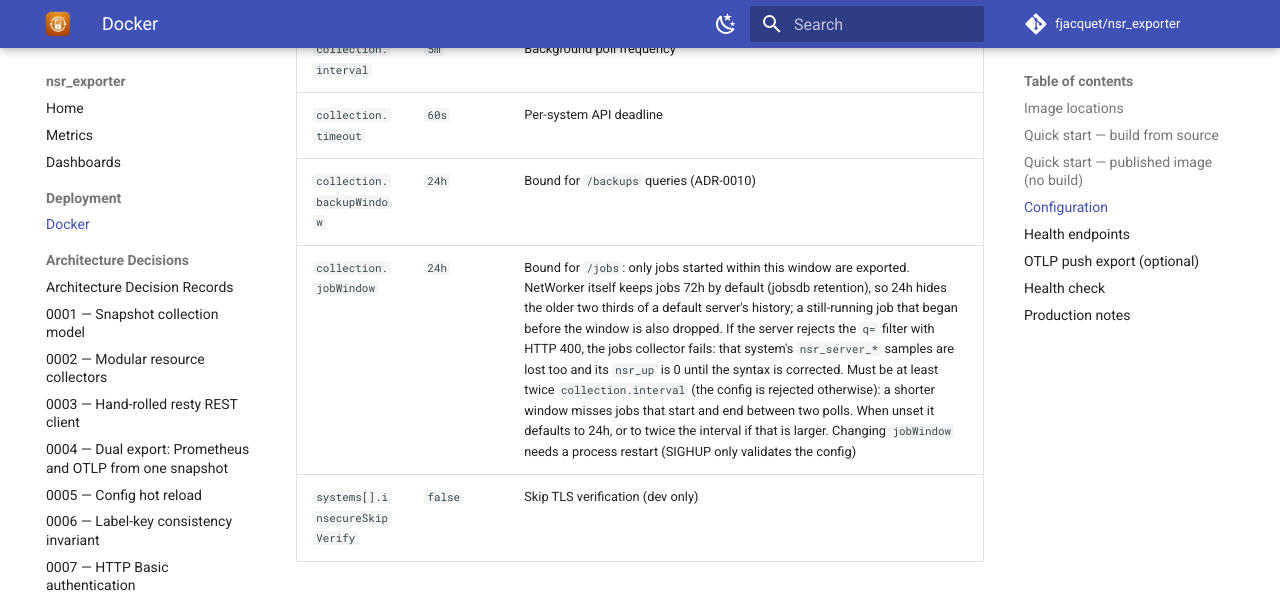
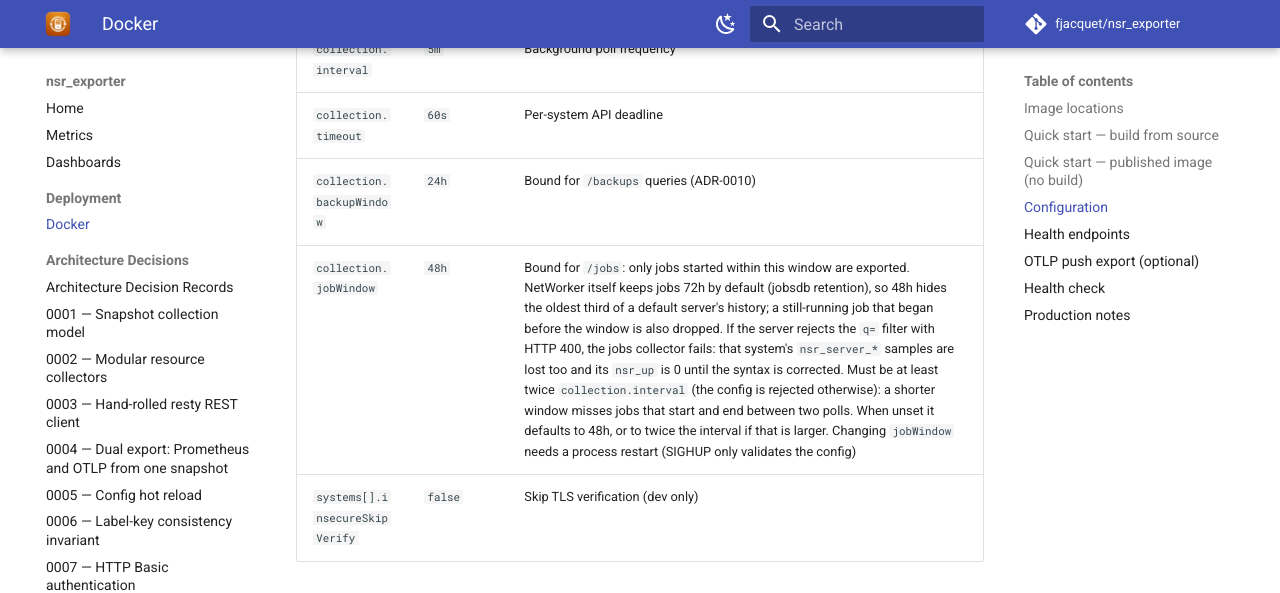
Before and after one commit to fjacquet/nsr_exporter, an MkDocs documentation site: the page built from docs/deployment/docker.md, in a window 1280 px wide and 900 px high, scrolled down 1347 px. Shown: the top 593 px of the window. Built offline with MkDocs 1.6.1 and Material for MkDocs 9.7.7, drawn with Linux system fonts in a browser that asks for light colours; comment, search, counter and statistics services are not loaded.

Commit message:
fix(config): default jobWindow to 48h so staleness options stay reachable
With a 24h window the "Stale Clients" panel could never trigger for its
24/36/48h options and "Last Backup Age by Job" lost jobs older than a day.
48h keeps the 24h and 36h options meaningful and measures 15.7 MB for 5,000
clients and 50,000 jobs, under the 20 MB cap. The 48h dashboard option is
removed since an SLA at or above jobWindow cannot trigger.

Adds config.DefaultJobWindow, used by the scale test instead of a hardcoded 24h.

Co-Authored-By: Claude Sonnet 5.5 <noreply@anthropic.com>
Claude-Session: https://claude.ai/code/session_0148C11U36sWUWoxYbo8BJTT

```diff
--- a/config.demo.yaml
+++ b/config.demo.yaml
@@ -12,7 +12,7 @@ collection:
   interval: "30s"     # snappy refresh for the demo
   timeout: "10s"
   backupWindow: "24h"
-  jobWindow: "24h"
+  jobWindow: "48h"
 systems:
   - name: nsr-demo
     host: "http://mocknw:9090"   # bundled mock; client appends the /nwrestapi/v3/global base path
--- a/config.yaml
+++ b/config.yaml
@@ -12,7 +12,7 @@ collection:
   interval: "5m"      # background poll frequency
   timeout: "60s"      # per-system API deadline
   backupWindow: "24h" # sizing: only fetch /backups save sets newer than this (ADR-0010)
-  jobWindow: "24h"    # only export /jobs started within this window (NetWorker keeps 72h by default)
+  jobWindow: "48h"    # only export /jobs started within this window (NetWorker keeps 72h by default); at least 2x interval
 systems:
   - name: nsr-prod-01
     host: "https://networker-prod-01.local:9090"   # 9090 = NetWorker REST API port
--- a/docs/deployment/docker.md
+++ b/docs/deployment/docker.md
@@ -54,7 +54,7 @@ mount your own `./config.yaml` for a real target. See `config.yaml` for the full
 | `collection.interval` | `5m` | Background poll frequency |
 | `collection.timeout` | `60s` | Per-system API deadline |
 | `collection.backupWindow` | `24h` | Bound for `/backups` queries (ADR-0010) |
-| `collection.jobWindow` | `24h` | Bound for `/jobs`: only jobs started within this window are exported. NetWorker itself keeps jobs 72h by default (jobsdb retention), so 24h hides the older two thirds of a default server's history; a still-running job that began before the window is also dropped. If the server rejects the `q=` filter with HTTP 400, the jobs collector fails: that system's `nsr_server_*` samples are lost too and its `nsr_up` is 0 until the syntax is corrected. Must be at least twice `collection.interval` (the config is rejected otherwise): a shorter window misses jobs that start and end between two polls. When unset it defaults to 24h, or to twice the interval if that is larger. Changing `jobWindow` needs a process restart (SIGHUP only validates the config) |
+| `collection.jobWindow` | `48h` | Bound for `/jobs`: only jobs started within this window are exported. NetWorker itself keeps jobs 72h by default (jobsdb retention), so 48h hides the oldest third of a default server's history; a still-running job that began before the window is also dropped. If the server rejects the `q=` filter with HTTP 400, the jobs collector fails: that system's `nsr_server_*` samples are lost too and its `nsr_up` is 0 until the syntax is corrected. Must be at least twice `collection.interval` (the config is rejected otherwise): a shorter window misses jobs that start and end between two polls. When unset it defaults to 48h, or to twice the interval if that is larger. Changing `jobWindow` needs a process restart (SIGHUP only validates the config) |
 | `systems[].insecureSkipVerify` | `false` | Skip TLS verification (dev only) |
 
 `${ENV_VAR}` references in `host`, `username`, and `password` expand at load time;
```
Also changed, not shown: CHANGELOG.md (+3 -3 lines), docs/metrics.md (+1 -1 lines), 5 other files.
